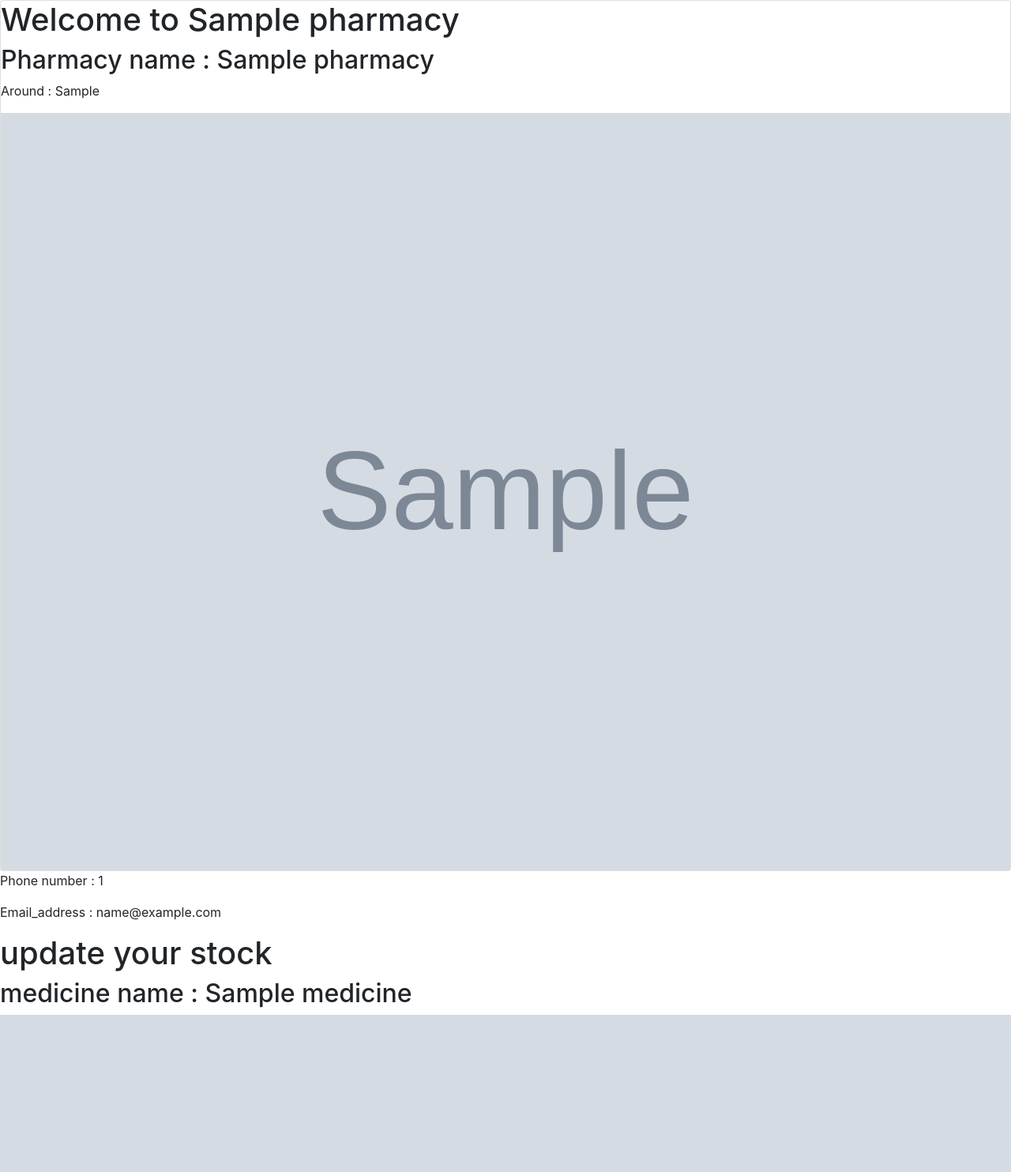
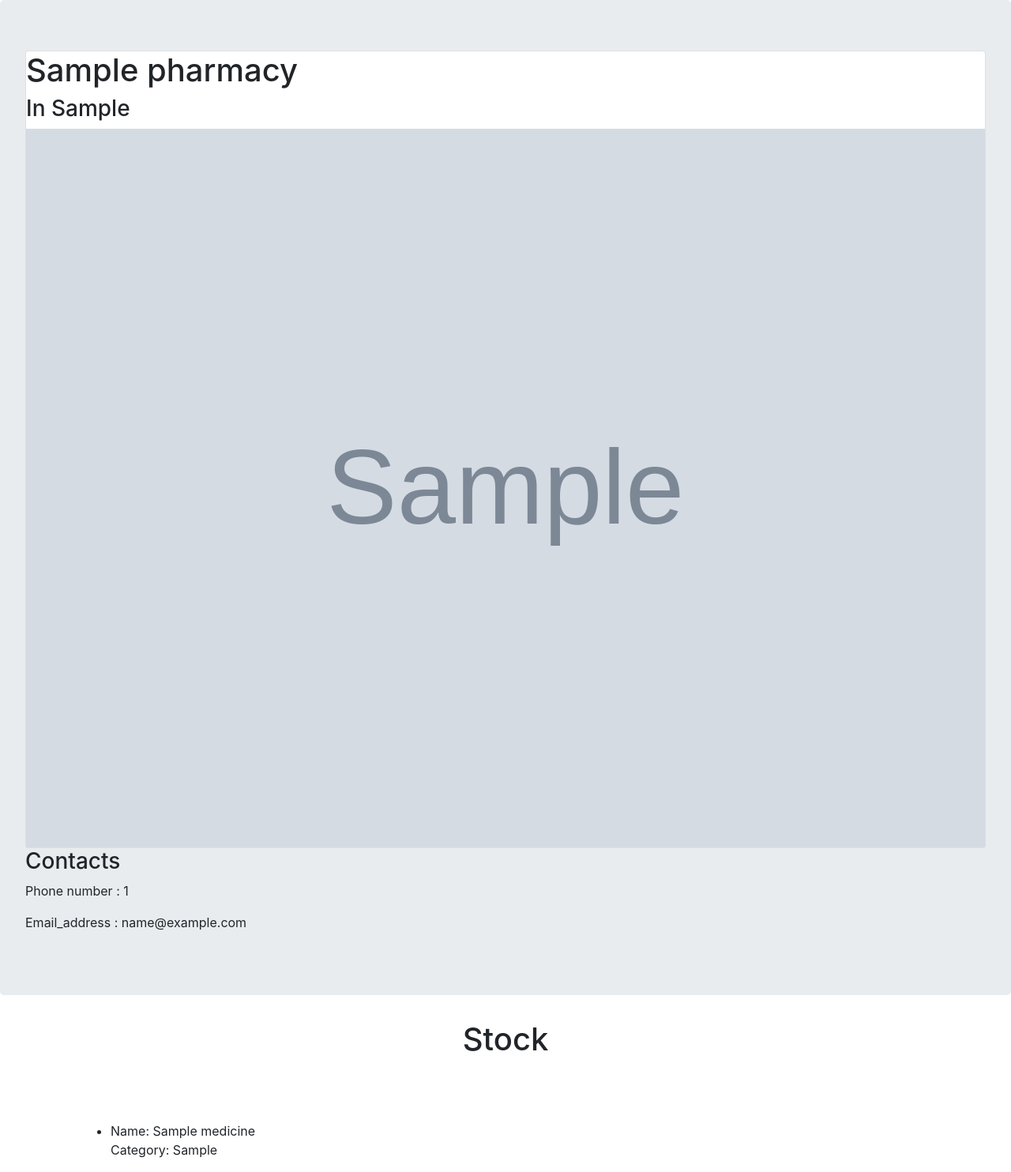
Before and after one commit to Pnshimiye/PHARMADIR, a Django app: page /view_pharmacy in a window 1280 px wide. Shown: the whole page at 79% size. Before the commit the page ends 1285 px from the top, so only its background shows below. Run offline with Django 3.2, Linux system fonts and the light colour scheme; a user stored in the database is signed in; tables that the repository leaves empty hold one stand-in row (values such as "Sample post"); grey boxes marked "Sample" are stand-in pictures; some libraries are stand-ins or nearby versions.

Commit message:
add medicines

```diff
--- a/pharmapp/models.py
+++ b/pharmapp/models.py
@@ -23,7 +23,6 @@ class Pharmacy(models.Model):
         return pharmacy
 
 
-
     @classmethod
     def update_pharmacy(cls, update):
         pass
@@ -43,6 +42,7 @@ class Medicine(models.Model):
     med_category = models.CharField(max_length=50)
     price = models.IntegerField()
     pharmacy = models.ForeignKey(Pharmacy,on_delete=models.CASCADE)
+    in_stock = models.BooleanField(default=True)
 
     # class Meta:
     #     ordering = ('name',)
--- a/pharmapp/templates/profile.html
+++ b/pharmapp/templates/profile.html
@@ -1,35 +1,43 @@
-{%extends 'base.html'%} {% load bootstrap4 %} {% load static %}
+{%extends 'base.html'%}
+ {% load bootstrap4 %} {% load static %}
 {%block content %}
-  <div class="column">
+  <div class= "jumbotron">
     <div class="card">
-      <h1>Welcome to {{pharmacy.name}}</h1>
+
 
       {% if pharmacy %}
 
-      <h2>Pharmacy name : {{ pharmacy.name }}</h2>
-      <p>Around : {{ pharmacy.area }}</p>
+      <h1>{{ pharmacy.name }}</h1>
+      <h3>In {{ pharmacy.area }}</h3>
 
         <img src="{{ pharmacy.image.url }}" />
       </div>
+      <h3>Contacts</h3>
       <p>Phone number : {{ pharmacy.phone_number }}</p>
       <p>Email_address : {{ pharmacy.email_address }}</p>
 
     </div>
 
+  <div class="container">
 
 
-  </div>
-
   <div class="column">
-     <h1>update your stock</h1>
+     <center><h1>Stock</h1></center><br><br><br>
 
   </div>
 
   {% endif %}
+  <div class="col-sm-6">
   {% for med in medicines %}
+  <ul>
 
-  <h2>medicine name : {{med.name}}</h2>
+  <li>Name: {{med.name}}</li>
+  <p>Category: {{med.med_category}}</p>
+
+   </ul>
 
   {%endfor%}
+</div>
+</div>
 
   {%endblock %}
--- a/pharmapp/urls.py
+++ b/pharmapp/urls.py
@@ -12,6 +12,7 @@ urlpatterns=[
   url(r'^create_pharmacy/',views.create_pharmacy,name='create_pharmacy'),
   url(r'^create_medecines/',views.create_medecines,name='create_medecines'),
 
+
 ]
 
 
--- a/pharmapp/views.py
+++ b/pharmapp/views.py
@@ -40,10 +40,12 @@ def home(request):
 def view_pharmacy(request):
     current_user = request.user
     pharmacy = Pharmacy.objects.get(user = current_user.id)
-    # medicines =  Medicine.objects.get (pharmacy=pharmacy)
-    medicines = Medicine.get_pharmacy_medicines(pharmacy.user_id)
+    medicines =  Medicine.objects.filter(pharmacy=pharmacy)
+    # medicines = Medicine.get_pharmacy_medicines(pharmacy.user_id)
     return render(request, 'profile.html',{'pharmacy':pharmacy,'medicines':medicines})
 
+
+@login_required(login_url='/accounts/login/')
 def create_pharmacy(request):
    current_user = request.user
    if request.method == 'POST':
@@ -59,11 +61,12 @@ def create_pharmacy(request):
 
 def create_medecines(request):
    current_user = request.user
+   pharmacy= Pharmacy.objects.get(user=current_user)
    if request.method == 'POST':
         form = MedicineForm(request.POST, request.FILES)
         if form.is_valid():
             medicines = form.save(commit=False)
-            medicines.user = current_user
+            medicines.pharmacy = pharmacy
             medicines.save()
         return redirect('view_pharmacy')
    else:
@@ -73,7 +76,7 @@ def create_medecines(request):
 @login_required(login_url='/accounts/login/')
 def view_medecines(request):
     current_user = request.user
-    medecines = Medecine.objects.get(user = current_user.id)
+    medicines = Medicine.objects.get(user = current_user.id)
     return render(request, 'profile.html',{'pharmacy':pharmacy})
 
 
```
Also changed, not shown: pharmapp/templates/index.html (+5 -3 lines), media/edited_1.jpg (added), media/edited_MdwRBv3.jpg (added), media/edited_TQv1Mqb.jpg (added), media/edited_k54TBsV.jpg (added), pharmapp/migrations/0002_medicine_in_stock.py (added).
